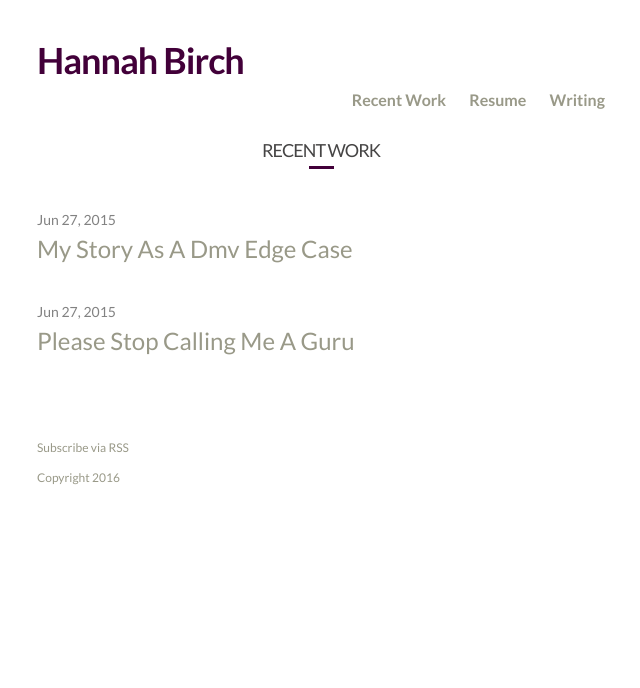
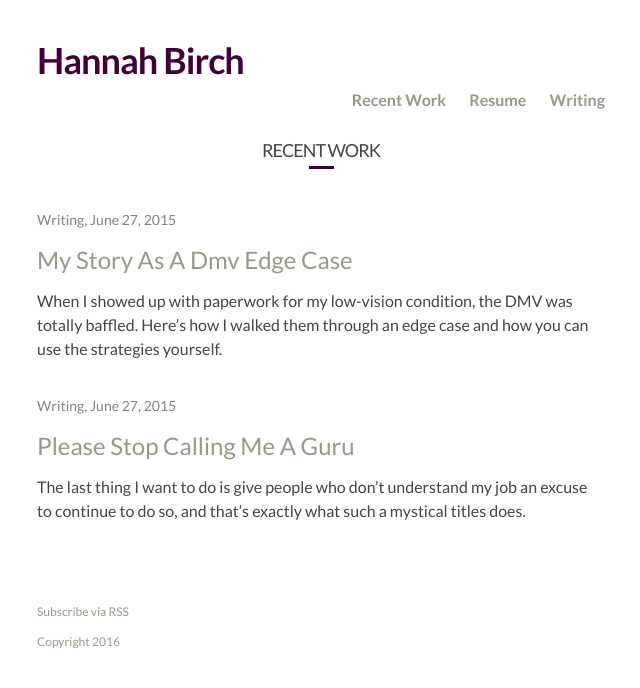
Before and after one commit to hannah-birch/hannah-birch.github.io, a Jekyll site: the page built from pages/recent-work.md, in a window 1280 px wide. Shown: the top 688 px of the page, without its empty margins (319-959 px from the left). Built offline with Jekyll 4.4.1, drawn with Linux system fonts in a browser that asks for light colours.

Commit message:
Adds post excerpts, styles metadata on recent work page

```diff
--- a/_posts/2015-06-27-please-stop-calling-me-a-guru.md
+++ b/_posts/2015-06-27-please-stop-calling-me-a-guru.md
@@ -1,7 +1,8 @@
 ---
 layout: default
 date: 2015-06-27
-content-type: "Blog post"
+content-type: "Writing"
+summary: "The last thing I want to do is give people who don’t understand my job an excuse to continue to do so, and that’s exactly what such a mystical titles does."
 ---
 
 ## Please stop calling me a guru.
--- a/_posts/2016-02-19-my-story-as-a-dmv-edge-case.md
+++ b/_posts/2016-02-19-my-story-as-a-dmv-edge-case.md
@@ -1,7 +1,8 @@
 ---
 layout: default
 date: 2015-06-27
-content-type: "Blog post"
+content-type: "Writing"
+summary: "When I showed up with paperwork for my low-vision condition, the DMV was totally baffled. Here’s how I walked them through an edge case and how you can use the strategies yourself."
 ---
 
 ## My Story as a DMV Edge Case: How to Battle Bureaucracy and Win
--- a/_sass/_layout.scss
+++ b/_sass/_layout.scss
@@ -178,6 +178,13 @@
     > li {
         margin-bottom: $spacing-unit;
     }
+
+    > li > h2 {
+      font-size: 1.75em;
+      margin-bottom: $spacing-unit / 4;
+      margin-top: $spacing-unit/ 4;
+      line-height: 1.25;
+    }
 }
 
 .post-meta {
--- a/pages/recent-work.md
+++ b/pages/recent-work.md
@@ -9,11 +9,14 @@ permalink: /recent-work/
 <ul class="post-list">
   {% for post in site.posts %}
     <li>
-      <span class="post-meta">{{ post.date | date: "%b %-d, %Y" }}</span>
+      <span class="post-meta">{{ post.content-type }}, {{ post.date | date: "%B %d, %Y" }}</span>
 
       <h2>
         <a class="post-link" href="{{ post.url | prepend: site.baseurl }}">{{ post.title }}</a>
       </h2>
+
+      <p>{{ post.summary }}</p>
+
     </li>
   {% endfor %}
 </ul>
```
Also changed, not shown: 3 other files.
